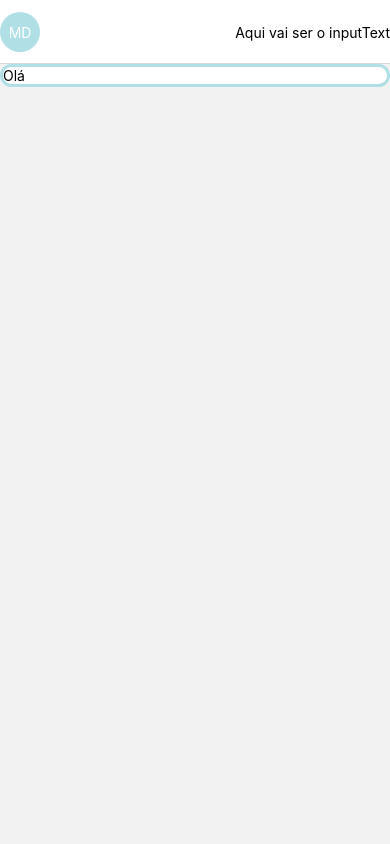
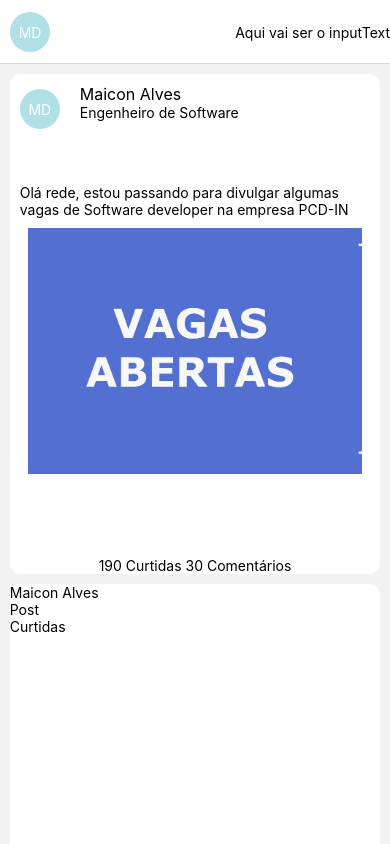
Before and after one commit to maicond02/ReactNative-PCDIN, a React Native app: screen /Feed in a window 390 px wide. Built offline with nearby package versions, Linux system fonts and the light colour scheme.

Commit message:
Feed create posts

```diff
--- a/App.js
+++ b/App.js
@@ -5,6 +5,7 @@ import { NavigationContainer } from '@react-navigation/native';
 import { createNativeStackNavigator } from '@react-navigation/native-stack';
 import { Button, TouchableOpacity, Text, TextInput } from "react-native";
 import NavFeed from './src/components/Navbars/Feed';
+//import globalStyle from './src/styles/global';
 
 const Stack = createNativeStackNavigator();
 
--- a/src/components/Navbars/Feed/styles.js
+++ b/src/components/Navbars/Feed/styles.js
@@ -2,9 +2,10 @@ import { StyleSheet } from 'react-native';
 
 export const styles = StyleSheet.create({
     container:{
-        flex:1,
-        justifyContent:'center'
-
+        justifyContent:'center',
+        width:50,
+        height:50,
+        margin:10
     },
     userProfileButton:{
         alignItems:'center',
--- a/src/components/User/Feed/index.jsx
+++ b/src/components/User/Feed/index.jsx
@@ -1,13 +1,38 @@
-import { Text, TextInput, View, TouchableOpacity, ScrollView } from 'react-native';
-import { styles } from './styles'
-export default function Feed({ navigation }) {
-    return (
+import { Text, TextInput, View, TouchableOpacity, ScrollView, Image } from 'react-native';
+import { styles } from './styles';
+import Profile from '../../Navbars/Feed/index'
+
+export default function Feed({ navigation }){
+    return(
         <ScrollView>
+            <View style={styles.container}>
                 <View style={styles.card}>
-              <Text>Olá</Text>
+                    <View style={styles.header}>
+                        <Profile/>
+                      <View>
+                          <Text style={styles.title}>Maicon Alves</Text>
+                          <Text >Engenheiro de Software</Text>
+                      </View>
+                    </View>
+                    <View style={styles.content}>
+                        <Text style={styles.post}>Olá rede, estou passando para divulgar algumas vagas de Software developer na empresa PCD-IN</Text>
+                        <Image source={require('../../../../assets/Feed/vagas.jpg')} style={{ flex:1, width: '90%', height: '90%' }}/>
+                    </View>
+                    <View style={styles.footer}>
+                        <Text>190 Curtidas 30 Comentários</Text>
+                    </View>
+                    </View>
+                <View style={styles.card}>
+                    <View>
+                        <Text>Maicon Alves</Text>
                     </View>
                     <View>
-
+                        <Text>Post</Text>
+                    </View>
+                    <View>
+                        <Text>Curtidas</Text>
+                    </View>
+                </View>
             </View>
         </ScrollView>
     );
--- a/src/components/User/Feed/styles.js
+++ b/src/components/User/Feed/styles.js
@@ -1,10 +1,42 @@
 import { StyleSheet } from 'react-native';
 
 export const styles = StyleSheet.create({
+    container:{
+        flex:1,
+        alignItems:'center',
+        justifyContent:'center',
+    },
     card:{
         backgroundColor:'white',
-        borderRadius: 20,
-        borderColor: '#B0E0E6',
-        borderWidth: 3
+        borderRadius: 10,
+        //borderColor: '#B0E0E6',
+        //borderWidth: 3,
+        width:'95%',
+        height:500,
+        marginTop:10,
+    },
+    header:{
+        flexDirection: 'row',
+        height:100,
+        //backgroundColor:'black'
+    },
+    content:{
+        height:300,
+        alignItems:'center',
+        justifyContent:'center'
+        //backgroundColor:'green'
+    },
+    footer:{
+        alignItems:'center',
+        justifyContent:'flex-end',
+        height:100,
+        //backgroundColor:'black'
+    },
+    title:{
+        fontSize:16,
+        marginTop:10
+    },
+    post:{
+        margin:10
     }
 })
```
Also changed, not shown: src/styles/global.js (added, +7 -0 lines), assets/Feed/vagas.jpg (added). Lines whose indentation alone changed are shown as unchanged.
